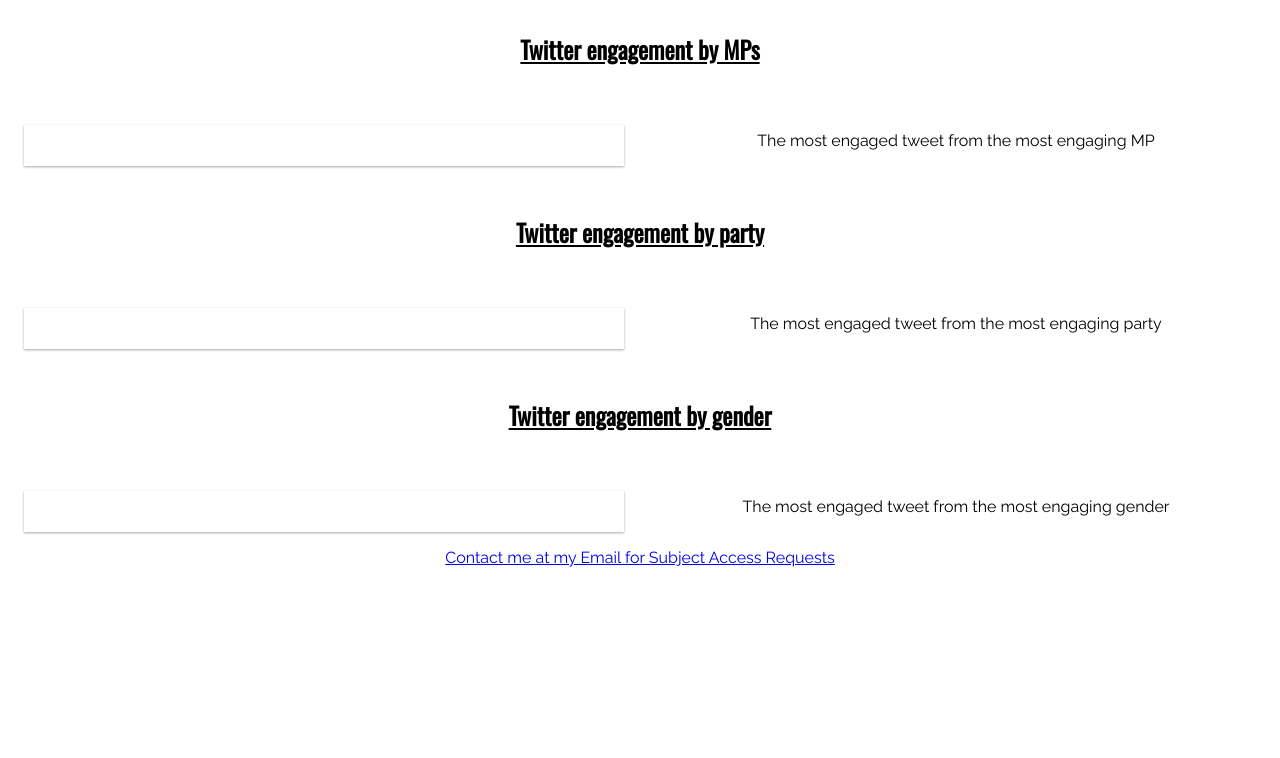
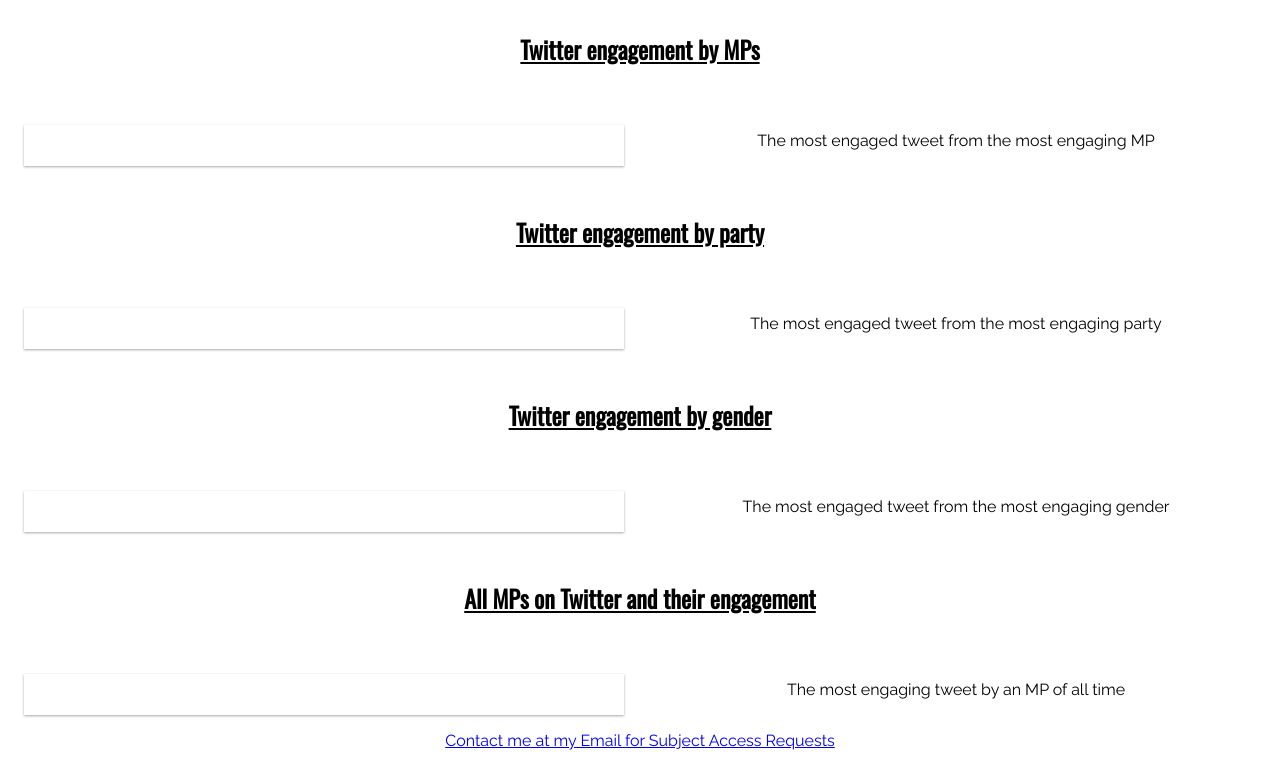
Before and after one commit to Brappington/mptweet, a Flask app: template app/templates/index.html in a window 1280 px wide. Shown: the part 56-814 px from the top of the page. Before the commit the page ends 623 px from the top, so only its background shows below. Run offline with Flask 2, Linux system fonts and the light colour scheme; the template is opened without the code that fills it, so the values that code supplies are empty; parts of the project's set-up code (start-up, migrations or seed data) failed here and were passed over; some libraries are stand-ins or nearby versions.

Commit message:
moved dynamic data to new folder added moved mplist[:5] to saveddata() added mostengagedtweet() added allmplist() added these functions to saveData() and readData() added new section to index htmkl with allmps chart and alltimetweet fixed routes to allow for the above

```diff
--- a/app/app.py
+++ b/app/app.py
@@ -397,7 +397,7 @@
             mplist.append([MPName, MPEngagement, MPColour])
     mplist = sorted(mplist, key=lambda x: x[1], reverse=True)
     print(mplist[:5])
-    return mplist[:5]
+    return mplist
 
 # returns list of gender and average engagement
 
@@ -420,7 +420,7 @@
     for party in parties:
         partyEngagement = getPartyEngagement(party)
         partyColour = getColour(party)
-        if partyEngagement >0 :
+        if partyEngagement > 0 :
             list.append([party, partyEngagement, 'color: ' + partyColour])
     print(list)
     return list
@@ -475,8 +475,18 @@
     print("The id of the tweet is: ", tweetid)
     return(getEmbed(tweetid))
 
+def mostEngagedTweet():
+    conn = sqlite3.connect(db)
+    c = conn.cursor()
+    sql = ''' SELECT id_str, (MAX(favorite_count + retweet_count)) FROM status
+    '''
+    c.execute(sql)
+    fetch = c.fetchone()
+    tweetid = fetch[0]
+    print("The id of the tweet is: ", tweetid)
+    return(getEmbed(tweetid))
+
 # gender
-
 
 def mostEngagedGenderTweet(gender):
     # connect to db
@@ -533,54 +543,65 @@
 
 def saveData():
     mplist = getMPs()
-    with open('app/static/data/mplist.json', 'w') as outfile:
-        json.dump(mplist, outfile)
+    with open('app/data/mplist.json', 'w') as outfile:
+        json.dump(mplist[:5], outfile)
     mptweet = mostEngagedMPTweet(myMax(mplist)[0])
-    with open('app/static/data/mostEngagedMPTweet.json', 'w') as outfile:
+    with open('app/data/mostengagedmptweet.json', 'w') as outfile:
         json.dump(mptweet, outfile)
     genderlist = getGenders()
-    with open('app/static/data/getGenders.json', 'w') as outfile:
+    with open('app/data/getgenders.json', 'w') as outfile:
         json.dump(genderlist, outfile)
     gendertweet = mostEngagedGenderTweet(myMax(genderlist)[0])
-    with open('app/static/data/mostEngagedGenderTweet.json', 'w') as outfile:
+    with open('app/data/mostengagedgendertweet.json', 'w') as outfile:
         json.dump(gendertweet, outfile)
     partylist = getParties()
-    with open('app/static/data/getParties.json', 'w') as outfile:
+    with open('app/data/getparties.json', 'w') as outfile:
         json.dump(partylist, outfile)
     partytweet = mostEngagedPartyTweet(myMax(partylist)[0])
-    with open('app/static/data/mostEngagedPartyTweet.json', 'w') as outfile:
+    with open('app/data/mostengagedpartytweet.json', 'w') as outfile:
         json.dump(partytweet, outfile)
+    with open('app/data/allmplist.json', 'w') as outfile:
+        json.dump(mplist, outfile)
+    alltimetweet = mostEngagedTweet()
+    with open('app/data/alltimetweet.json', 'w') as outfile:
+        json.dump(alltimetweet, outfile)
     print('files saved')
 
 
 def readData():
-    with open('app/static/data/mplist.json', 'r') as myfile:
+    with open('app/data/mplist.json', 'r') as myfile:
         data = myfile.read()
     mpList = json.loads(data)
-    with open('app/static/data/mostEngagedMPTweet.json', 'r') as myfile:
+    with open('app/data/mostengagedmptweet.json', 'r') as myfile:
         data = myfile.read()
     mostEngagedMPTweet = json.loads(data)
-    with open('app/static/data/getGenders.json', 'r') as myfile:
+    with open('app/data/getgenders.json', 'r') as myfile:
         data = myfile.read()
     getGenders = json.loads(data)
-    with open('app/static/data/mostEngagedGenderTweet.json', 'r') as myfile:
+    with open('app/data/mostengagedgendertweet.json', 'r') as myfile:
         data = myfile.read()
     mostEngagedGenderTweet = json.loads(data)
-    with open('app/static/data/getParties.json', 'r') as myfile:
+    with open('app/data/getparties.json', 'r') as myfile:
         data = myfile.read()
     getParties = json.loads(data)
-    with open('app/static/data/mostEngagedPartyTweet.json', 'r') as myfile:
+    with open('app/data/mostengagedpartyTweet.json', 'r') as myfile:
         data = myfile.read()
     mostEngagedPartyTweet = json.loads(data)
-    return mpList, mostEngagedMPTweet, getGenders, mostEngagedGenderTweet, getParties, mostEngagedPartyTweet
+    with open('app/data/allmplist.json', 'r') as myfile:
+        data = myfile.read()
+    allMPList = json.loads(data)
+    with open('app/data/alltimetweet.json', 'r') as myfile:
+        data = myfile.read()
+    allTimeTweet = json.loads(data)
+    return mpList, mostEngagedMPTweet, getGenders, mostEngagedGenderTweet, getParties, mostEngagedPartyTweet, allMPList, allTimeTweet
 
 # flask
 
 # route() decorator tells Flask what URL should trigger our function
 @app.route('/')
 def main():
-    mpList, mostEngagedMPTweet, getGenders, mostEngagedGenderTweet, getParties, mostEngagedPartyTweet = readData()
-    return render_template('index.html', mplist=mpList, mptweet=mostEngagedMPTweet, genderlist=getGenders, gendertweet=mostEngagedGenderTweet, partylist=getParties, partytweet=mostEngagedPartyTweet)
+    mpList, mostEngagedMPTweet, getGenders, mostEngagedGenderTweet, getParties, mostEngagedPartyTweet, allMPList, allTimeTweet = readData()
+    return render_template('index.html', mplist=mpList, mptweet=mostEngagedMPTweet, genderlist=getGenders, gendertweet=mostEngagedGenderTweet, partylist=getParties, partytweet=mostEngagedPartyTweet, allmplist=allMPList, alltimetweet=allTimeTweet)
 
 
 @app.route('/update')
@@ -592,8 +613,8 @@
 @app.route('/test')
 def test2():
     saveData()
-    mpList, mostEngagedMPTweet, getGenders, mostEngagedGenderTweet, getParties, mostEngagedPartyTweet = readData()
-    return render_template('index.html', mplist=mpList, mptweet=mostEngagedMPTweet, genderlist=getGenders, gendertweet=mostEngagedGenderTweet, partylist=getParties, partytweet=mostEngagedPartyTweet)
+    mpList, mostEngagedMPTweet, getGenders, mostEngagedGenderTweet, getParties, mostEngagedPartyTweet, allMPList, allTimeTweet = readData()
+    return render_template('index.html', mplist=mpList, mptweet=mostEngagedMPTweet, genderlist=getGenders, gendertweet=mostEngagedGenderTweet, partylist=getParties, partytweet=mostEngagedPartyTweet, allmplist=allMPList, alltimetweet=allTimeTweet)
 
 
 if __name__ == "__main__":
--- /dev/null
+++ b/app/data/alltimetweet.json
@@ -0,0 +1 @@
+"<blockquote class=\"twitter-tweet\"><p lang=\"en\" dir=\"ltr\">Nope it\u2019s because nobody wanted you to come. And you got the message. <a href=\"https://t.co/9xV7bFZQgL\">https://t.co/9xV7bFZQgL</a></p>&mdash; Ed Miliband (@Ed_Miliband) <a href=\"https://twitter.com/Ed_Miliband/status/951704449118064641?ref_src=twsrc%5Etfw\">January 12, 2018</a></blockquote>\n<script async src=\"https://platform.twitter.com/widgets.js\" charset=\"utf-8\"></script>\n"
--- /dev/null
+++ b/app/data/getgenders.json
@@ -0,0 +1 @@
+[["Male", 280], ["Female", 233]]
--- /dev/null
+++ b/app/data/getparties.json
@@ -0,0 +1 @@
+[["Labour", 300, "color: red"], ["Conservative", 179, "color: blue"], ["Liberal Democrat", 429, "color: yellow"], ["Scottish National Party", 167, "color: orange"], ["Green Party", 2910, "color: green"], ["Sinn Fein", 40, "color: lime"], ["Plaid Cymru", 64, "color: olive"], ["Independent", 308, "color: black"], ["DUP", 452, "color: silver"]]
--- /dev/null
+++ b/app/data/mostengagedgendertweet.json
@@ -0,0 +1 @@
+"<blockquote class=\"twitter-tweet\"><p lang=\"en\" dir=\"ltr\">Perhaps our NHS could have the money back from when you sued it? <a href=\"https://t.co/MzIQKs2cqZ\">https://t.co/MzIQKs2cqZ</a></p>&mdash; Jeremy Corbyn (@jeremycorbyn) <a href=\"https://twitter.com/jeremycorbyn/status/1156133063484723200?ref_src=twsrc%5Etfw\">July 30, 2019</a></blockquote>\n<script async src=\"https://platform.twitter.com/widgets.js\" charset=\"utf-8\"></script>\n"
--- /dev/null
+++ b/app/data/mostengagedmptweet.json
@@ -0,0 +1 @@
+"<blockquote class=\"twitter-tweet\"><p lang=\"en\" dir=\"ltr\">Perhaps our NHS could have the money back from when you sued it? <a href=\"https://t.co/MzIQKs2cqZ\">https://t.co/MzIQKs2cqZ</a></p>&mdash; Jeremy Corbyn (@jeremycorbyn) <a href=\"https://twitter.com/jeremycorbyn/status/1156133063484723200?ref_src=twsrc%5Etfw\">July 30, 2019</a></blockquote>\n<script async src=\"https://platform.twitter.com/widgets.js\" charset=\"utf-8\"></script>\n"
--- /dev/null
+++ b/app/data/mostengagedpartytweet.json
@@ -0,0 +1 @@
+"<blockquote class=\"twitter-tweet\"><p lang=\"en\" dir=\"ltr\">Around 100,000 Tory party members have inflicted on us a prime minister with a record of bigotry, racism, lying and incompetence <a href=\"https://twitter.com/hashtag/BorisJohnson?src=hash&amp;ref_src=twsrc%5Etfw\">#BorisJohnson</a><br><br>This is not democracy<br><br>This is <a href=\"https://twitter.com/hashtag/NotInOurName?src=hash&amp;ref_src=twsrc%5Etfw\">#NotInOurName</a></p>&mdash; Caroline Lucas (@CarolineLucas) <a href=\"https://twitter.com/CarolineLucas/status/1153623114842103808?ref_src=twsrc%5Etfw\">July 23, 2019</a></blockquote>\n<script async src=\"https://platform.twitter.com/widgets.js\" charset=\"utf-8\"></script>\n"
--- /dev/null
+++ b/app/data/mplist.json
@@ -0,0 +1 @@
+[["Jeremy Corbyn", 8745, "red"], ["Boris Johnson", 8682, "blue"], ["David Lammy", 6259, "red"], ["Mhairi Black", 3691, "orange"], ["Theresa May", 3324, "blue"]]
--- a/app/static/css/main.css
+++ b/app/static/css/main.css
@@ -41,7 +41,7 @@
 .maincontainer {
     display: grid;
     grid-template-columns: 1fr;
-    grid-template-rows: 100px 1fr 100px 1fr 100px 1fr;
+    grid-template-rows: 100px 1fr 100px 1fr 100px 1fr 100px 1fr;
     grid-column-gap: 0px;
     grid-row-gap: 0px;
 }
--- a/app/templates/index.html
+++ b/app/templates/index.html
@@ -20,12 +20,13 @@
     <script type="text/javascript">
         // Load the Visualization API and the corechart package.
         google.charts.load('current', {
-            'packages': ['corechart', 'bar']
+            'packages': ['corechart', 'bar', 'scatter']
         });
         // Set a callback to run when the Google Visualization API is loaded.
         google.charts.setOnLoadCallback(drawChart1);
         google.charts.setOnLoadCallback(drawChart2);
         google.charts.setOnLoadCallback(drawChart3);
+        google.charts.setOnLoadCallback(drawChart4);
 
         // Callback that creates and populates a data table,
         // instantiates the chart, passes in the data and draws it.
@@ -39,7 +40,7 @@
             data.addRows(mplist);
             // Set chart options
             var options = {
-                title: 'Average engagement by individual MPs',
+                title: 'Average engagement by the Most engaging MPs',
                 titleTextStyle: {
                     color: 'black',
                     fontName: 'Oswald',
@@ -123,24 +124,60 @@
             slantedTextAngle: 30
             },
             vAxis: {
-                    title: 'Engagement'
+            title: 'Engagement',
+            minValue: 0
             }
             };
             // Instantiate and draw our gender chart, passing in some options.
             var chart2 = new google.visualization.ColumnChart(document.getElementById('chart_div3'));
             chart2.draw(data2, options2);
             }
+
+        function drawChart4() {
+            var allmplist = {{ allmplist | safe }}
+            var data3 = new google.visualization.DataTable();
+            data3.addColumn('string', 'Member of parliament');
+            data3.addColumn('number', 'Engagement');
+            data3.addColumn({ type:'string', role: 'style'});
+            data3.addRows(allmplist);
+
+            var options3 = {
+            title: 'All MPs engagement',
+            titleTextStyle: {
+            color: 'black',
+            fontName: 'Oswald',
+            fontSize: 18 // equivalent to 1.5em of h2 for default browsers.
+            },
+            legend: 'none',
+            hAxis: {
+            title: 'Member of Parliament',
+            showTextEvery: 1,
+            slantedText: true,
+            slantedTextAngle: 30
+            },
+            vAxis: {
+            title: 'Engagement'
+            },
+            };
+
+            var chart = new google.visualization.ColumnChart(document.getElementById('chart_div4'));
+
+            chart.draw(data3, options3);
+        }
+
            // resize jquery event to redraw charts when window is resized.
         $(window).resize(function(){
             drawChart1();
             drawChart2();
             drawChart3();
+            drawChart4();
             console.log('resize event: chart redrawn')
         });
         setTimeout(function(){
             drawChart1();
             drawChart2();
             drawChart3();
+            drawChart4();
             console.log('timeout event: chart redrawn') }, 600);
     </script>
 </head>
@@ -173,6 +210,15 @@
                     <p>The most engaged tweet from the most engaging gender</p>
                 </div>
             </div>
+            <h2>All MPs on Twitter and their engagement</h2>
+            <div class="container">
+                    <div tabindex="0" id="chart_div4" class="chart shadow"></div>
+                    <div id="tweet4" class="tweet" tabindex="0">
+                        {{ alltimetweet | safe }}
+                        <p>The most engaging tweet by an MP of all time</p>
+                    </div>
+
+            </div>
         </div>
     </main>
 
```
Also changed, not shown: app/data/allmplist.json (added, +1 -0 lines). Lines whose indentation alone changed are shown as unchanged.
